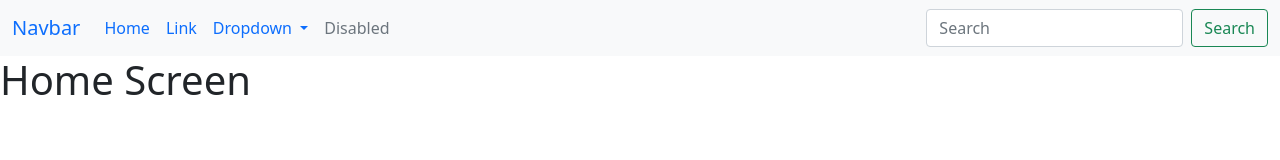
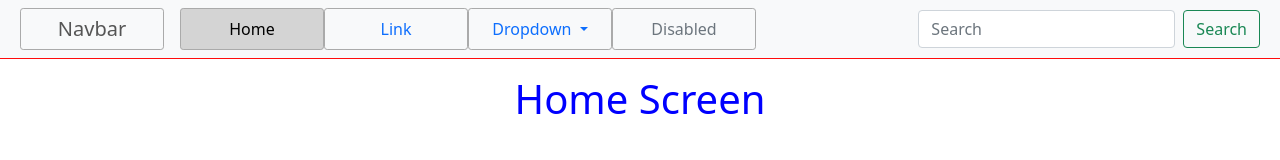
Before and after one commit to CamJNicholson/Level-3-ICT, a plain HTML site: page index.html in a window 1280 px wide. Drawn offline with nearby package versions, Linux system fonts and the light colour scheme.

Commit message:
1 file modified

```diff
--- a/index.html
+++ b/index.html
@@ -1,14 +1,11 @@
 <!DOCTYPE html>
 <html lang="en">
   <head>
+  <link rel="stylesheet" href="styles.css" />
     <title>Home Screen</title>
     <meta charset="UTF-8" />
     <meta name="viewport" content="width=device-width" />
     <link href="https://cdn.jsdelivr.net/npm/bootstrap@5.0.2/dist/css/bootstrap.min.css" rel="stylesheet" integrity="sha384-EVSTQN3/azprG1Anm3QDgpJLIm9Nao0Yz1ztcQTwFspd3yD65VohhpuuCOmLASjC" crossorigin="anonymous"> <script src="https://cdn.jsdelivr.net/npm/bootstrap@5.0.2/dist/js/bootstrap.bundle.min.js" integrity="sha384-MrcW6ZMFYlzcLA8Nl+NtUVF0sA7MsXsP1UyJoMp4YLEuNSfAP+JcXn/tWtIaxVXM" crossorigin="anonymous"></script>
-    <!--
-      Need a visual blank slate?
-      Remove all code in `styles.css`!
-    -->
 
   </head>
   <body>
```
